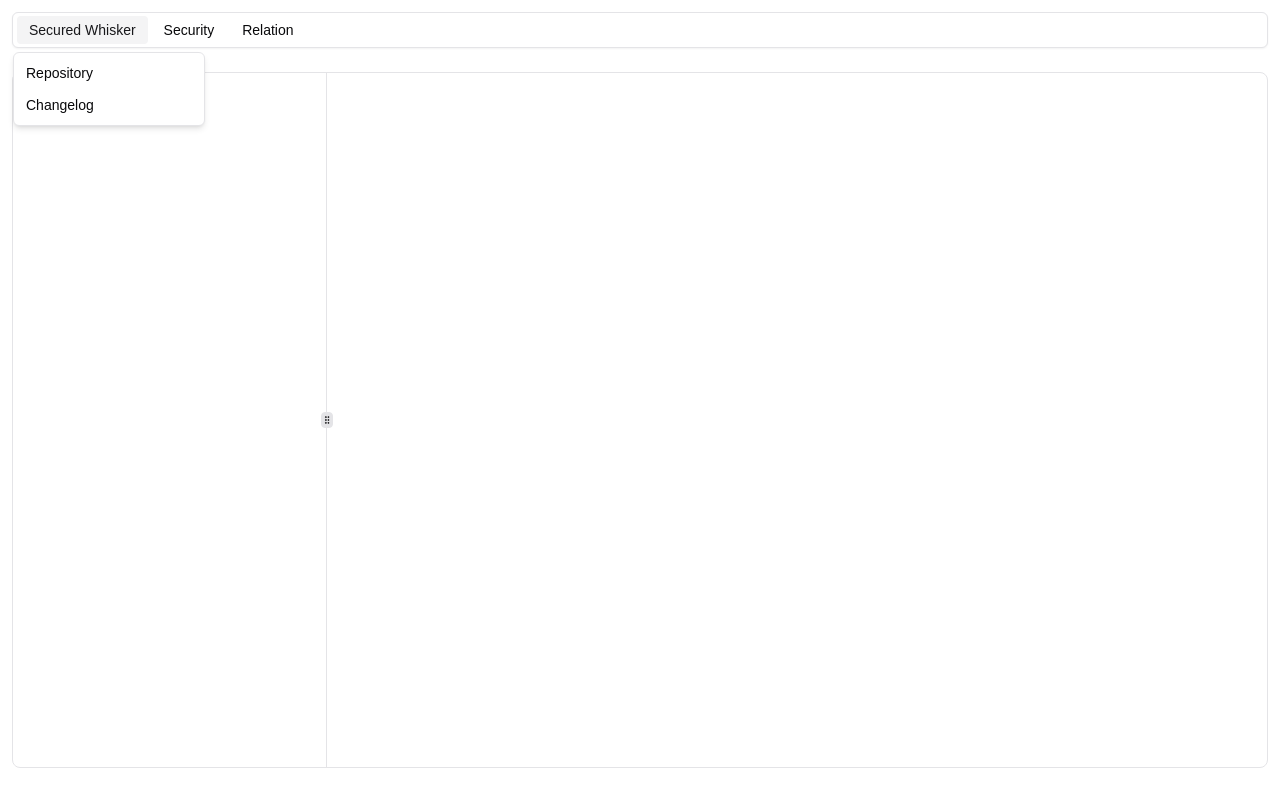
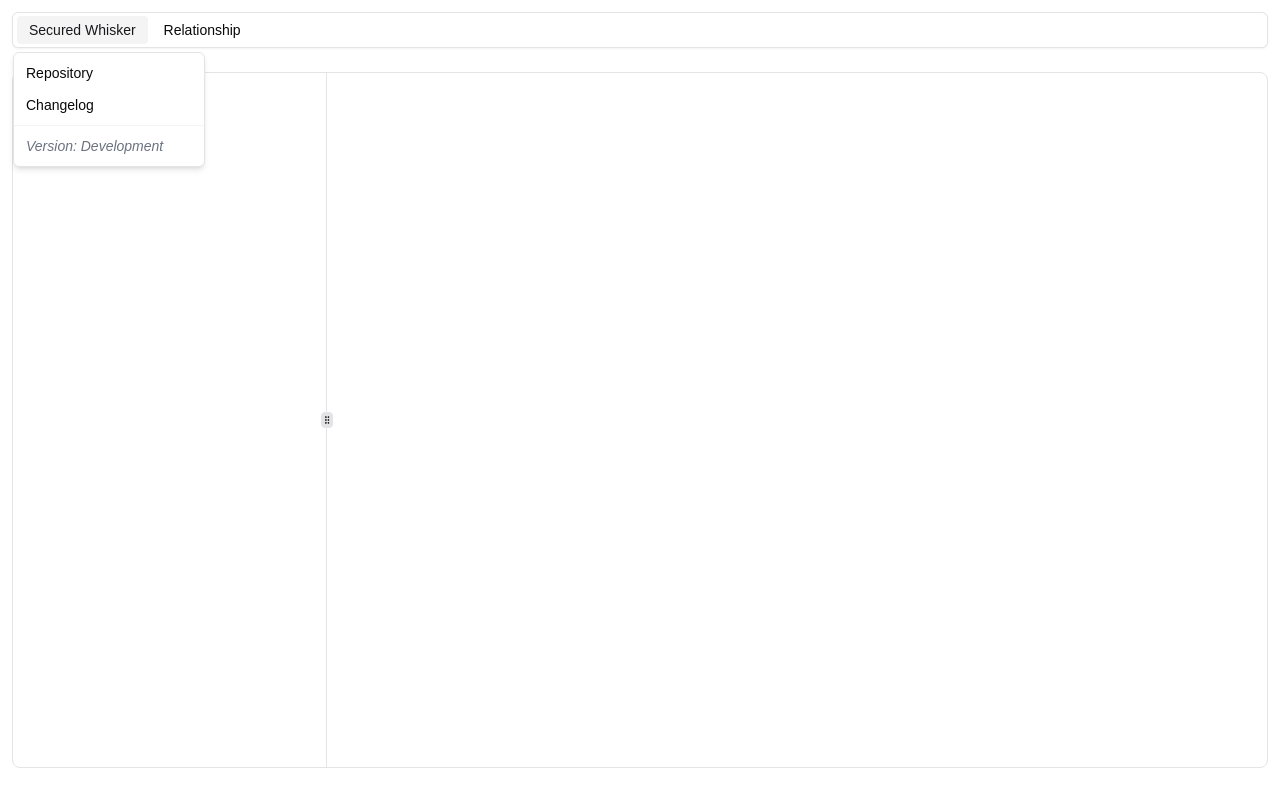
Before and after one commit to YR72dpi/SecuredWhisker, a Next.js app in the folder front/: page /chat in a window 1280 px wide. Both pictures are taken after a click on the button "Secured Whisker". Built offline with nearby package versions, Linux system fonts and the light colour scheme; no server answers.

Commit message:
feat: menu with secured whisker link and Relationship menu

```diff
--- a/front/components/AppMenu.tsx
+++ b/front/components/AppMenu.tsx
@@ -33,42 +33,52 @@ export const AppMenu = ({
                         <Link target="_blank" title="Secured Whisker's changelog" href="https://github.com/YR72dpi/SecuredWhisker/blob/main/docs/changelog.md">
                             <MenubarItem>Changelog</MenubarItem>
                         </Link>
-                    </MenubarContent>
-                </MenubarMenu>
-                <MenubarMenu>
-                    <MenubarTrigger>Security</MenubarTrigger>
-                    <MenubarContent>
+
+                        <MenubarSeparator />
                         <MenubarItem>
-                            Copy my private key
-                            {/* <MenubarShortcut>⌘T</MenubarShortcut> */}
+                            <span className="text-sm text-gray-500 italic">
+                                Version: {process.env.NEXT_APP_VERSION ? process.env.NEXT_APP_VERSION : "Development"}
+                            </span>
                         </MenubarItem>
-                        <MenubarItem>
-                            Copy my public key
-                            {/* <MenubarShortcut>⌘T</MenubarShortcut> */}
-                        </MenubarItem>
-                        <MenubarItem>Transmet my private to another divices</MenubarItem>
-                        <MenubarSeparator />
-                        <MenubarItem>Change My private key</MenubarItem>
                     </MenubarContent>
                 </MenubarMenu>
 
+                {/* <MenubarMenu> */}
+                    {/* <MenubarTrigger>Security</MenubarTrigger> */}
+                    {/* <MenubarContent> */}
+                        {/* <MenubarItem> */}
+                            {/* Copy my private key */}
+                            {/* <MenubarShortcut>⌘T</MenubarShortcut> */}
+                        {/* </MenubarItem> */}
+                        {/* <MenubarItem> */}
+                            {/* Copy my public key */}
+                            {/* <MenubarShortcut>⌘T</MenubarShortcut> */}
+                        {/* </MenubarItem> */}
+                        {/* <MenubarItem>Transmet my private to another divices</MenubarItem> */}
+                        {/* <MenubarSeparator /> */}
+                        {/* <MenubarItem>Change My private key</MenubarItem> */}
+                    {/* </MenubarContent> */}
+                {/* </MenubarMenu> */}
+
                 <MenubarMenu>
-                    <MenubarTrigger>Relation</MenubarTrigger>
+                    <MenubarTrigger>Relationship</MenubarTrigger>
                     <MenubarContent>
                         <MenubarItem>
-                            {identifier ? "Identifier" : "Loading your identifier..."}
-                        </MenubarItem>
-                        {identifier && (
-                            <MenubarItem className="gap-2">
-                                <span>{identifier} </span>
+                            {identifier ? (
+                                <div className="flex gap-2 items-center">
+                                    <div>
+                                        Identifier: <span className="text-sm text-gray-500 italic">{identifier}</span>
+                                    </div>
                                     <CopyButton
+                                        onClick={(e) => e.preventDefault()}
                                         size="sm"
                                         variant="outline"
                                         content={identifier}
                                         onCopy={() => console.log("Link copied!")}
                                     />
+                                </div>
+                            ) : "Loading your identifier..."}
                         </MenubarItem>
-                        )}
                         <MenubarSeparator />
 
                         <AddFriend />
```
Lines whose indentation alone changed are shown as unchanged.
